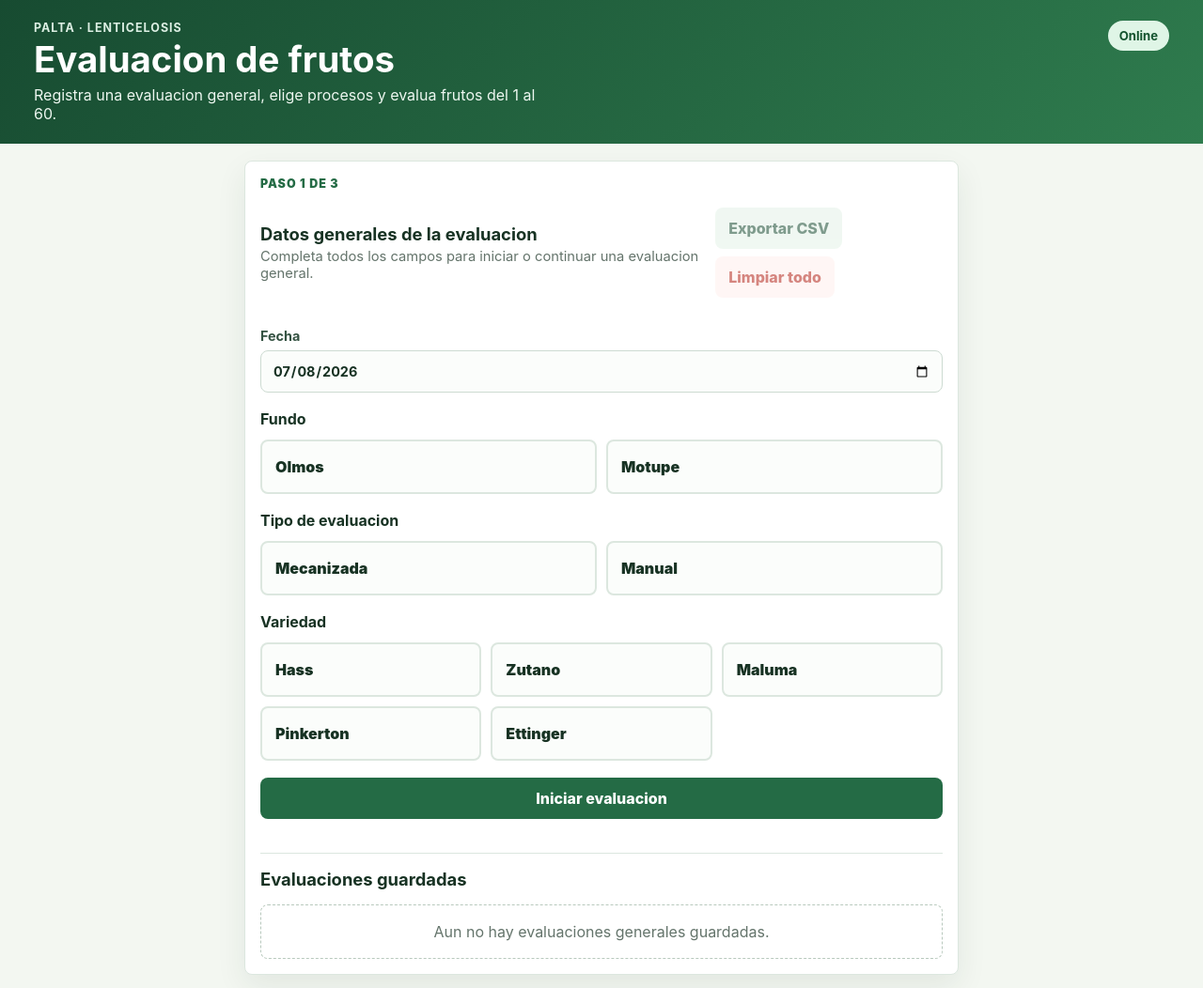
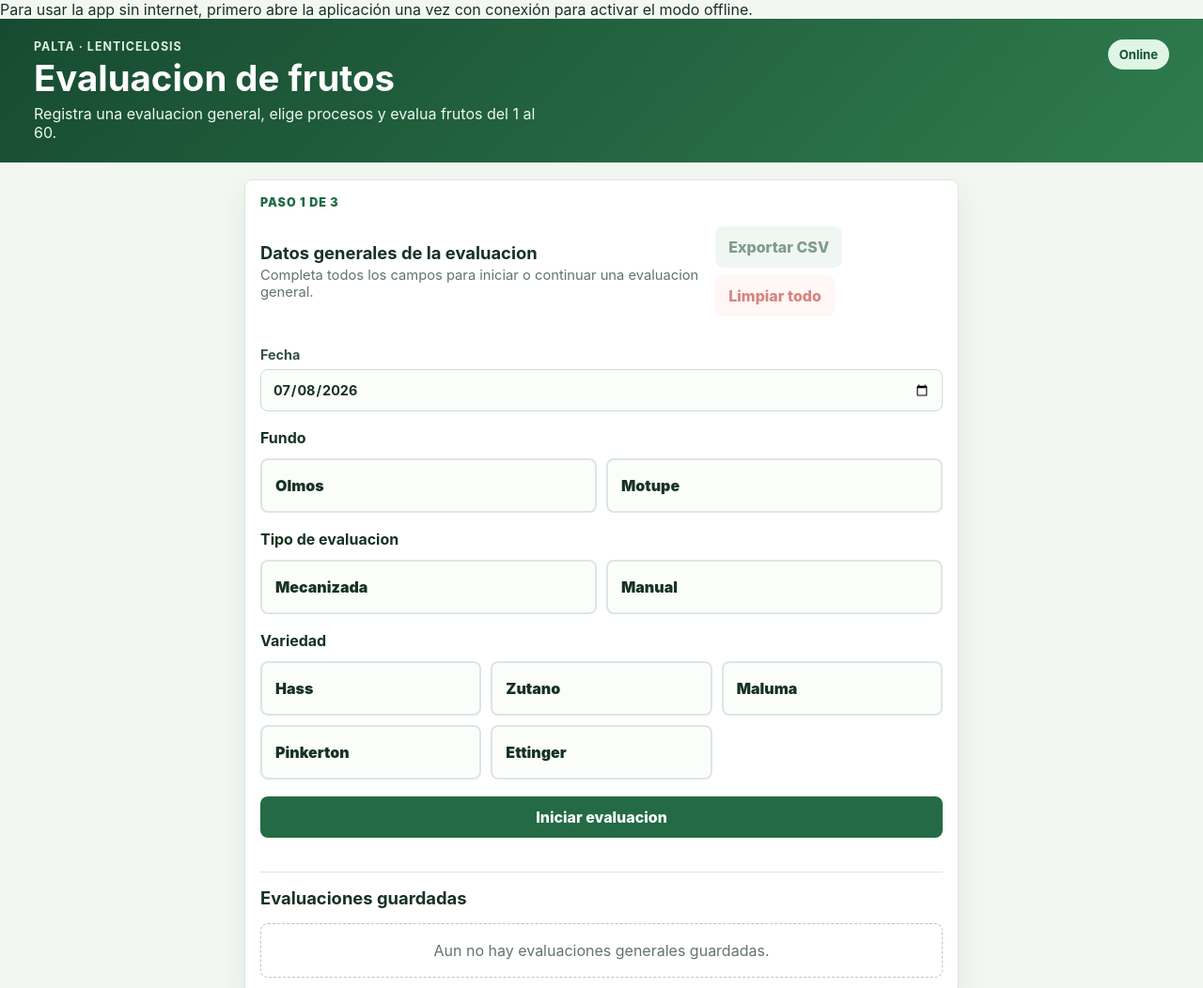
Before and after one commit to LuisP2809/app-lenticelosis, a website built with Vite: page index.html in a window 1280 px wide. Shown: the top 1052 px of the page at 94% size. Built offline with nearby package versions, Linux system fonts and the light colour scheme.

Commit message:
Agrega aviso para activar modo offline

```diff
--- a/index.html
+++ b/index.html
@@ -11,6 +11,9 @@
     <title>Evaluacion de Lenticelosis</title>
   </head>
   <body>
+    <div class="offline-notice" role="note">
+      Para usar la app sin internet, primero abre la aplicación una vez con conexión para activar el modo offline.
+    </div>
     <div id="app"></div>
     <script type="module" src="./src/main.js"></script>
   </body>
```
